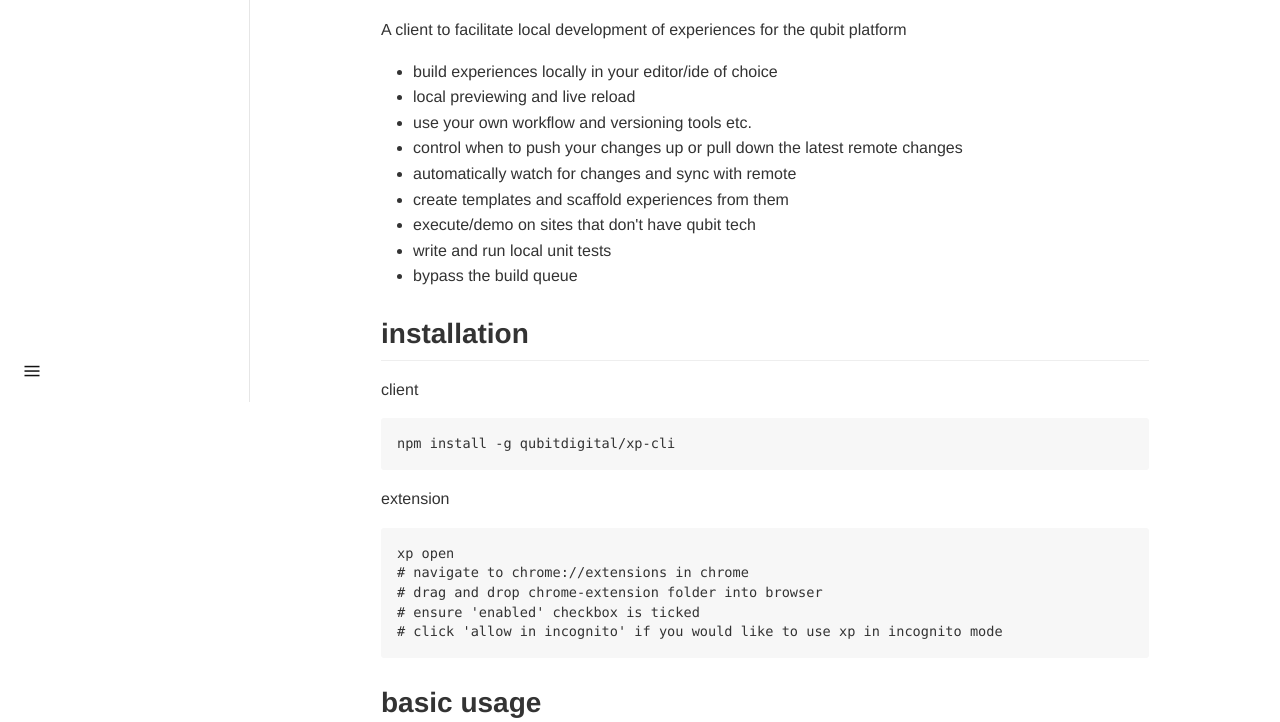
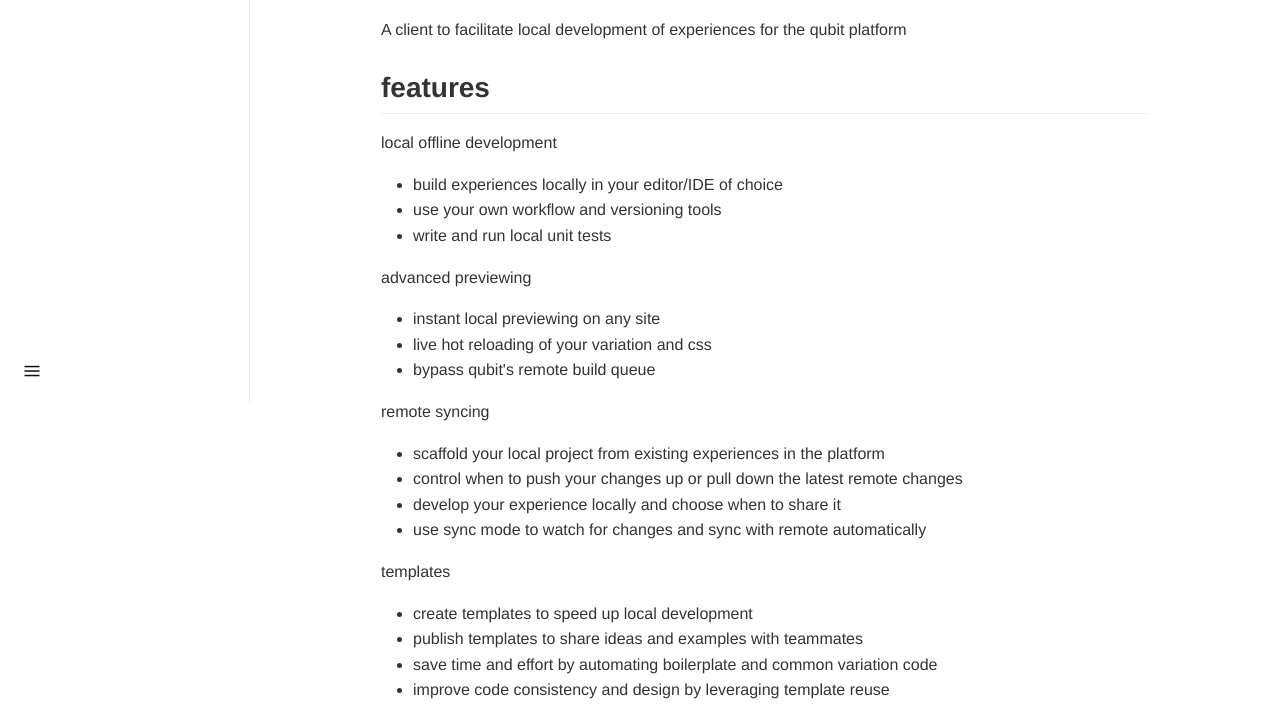
Before and after one commit to QubitProducts/qubit-cli, a browser extension: page docs/index.html in a window 1280 px wide. Shown: the part 398-1120 px from the top of the page. Drawn offline with nearby package versions, Linux system fonts and the light colour scheme.

Commit message:
update readme

```diff
--- a/docs/index.html
+++ b/docs/index.html
@@ -18,16 +18,32 @@
         </div>
         <div class="markdown-body"><h1 id=""><img src="https://cloud.githubusercontent.com/assets/640611/18666410/a11b3394-7f23-11e6-99b5-5cbbca6da27f.png" alt="xp-cli"></h1>
 <p>A client to facilitate local development of experiences for the qubit platform</p>
+<h2 id="features">features</h2>
+<p>local offline development</p>
 <ul>
-<li>build experiences locally in your editor/ide of choice</li>
-<li>local previewing and live reload</li>
-<li>use your own workflow and versioning tools etc.</li>
+<li>build experiences locally in your editor/IDE of choice</li>
+<li>use your own workflow and versioning tools</li>
+<li>write and run local unit tests</li>
+</ul>
+<p>advanced previewing</p>
+<ul>
+<li>instant local previewing on any site</li>
+<li>live hot reloading of your variation and css</li>
+<li>bypass qubit&apos;s remote build queue</li>
+</ul>
+<p>remote syncing</p>
+<ul>
+<li>scaffold your local project from existing experiences in the platform</li>
 <li>control when to push your changes up or pull down the latest remote changes</li>
-<li>automatically watch for changes and sync with remote</li>
-<li>create templates and scaffold experiences from them</li>
-<li>execute/demo on sites that don&apos;t have qubit tech</li>
-<li>write and run local unit tests</li>
-<li>bypass the build queue</li>
+<li>develop your experience locally and choose when to share it</li>
+<li>use sync mode to watch for changes and sync with remote automatically</li>
+</ul>
+<p>templates</p>
+<ul>
+<li>create templates to speed up local development</li>
+<li>publish templates to share ideas and examples with teammates</li>
+<li>save time and effort by automating boilerplate and common variation code</li>
+<li>improve code consistency and design by leveraging template reuse</li>
 </ul>
 <h2 id="installation">installation</h2>
 <p>client</p>
@@ -156,6 +172,8 @@
           <ul class="submenu">
             <li class="menu-item -level-1"><a href="index.html" class="link title -active link-index">xp-cli</a>
             </li>
+            <li class="menu-item -level-1"><a href="#features" class="link title link-features">features</a>
+            </li>
             <li class="menu-item -level-1"><a href="#installation" class="link title link-installation">installation</a>
             </li>
             <li class="menu-item -level-1"><a href="#basic-usage" class="link title link-basic-usage">basic usage</a>
```
Also changed, not shown: docs/_docpress.json (+10 -0 lines), README.md.
